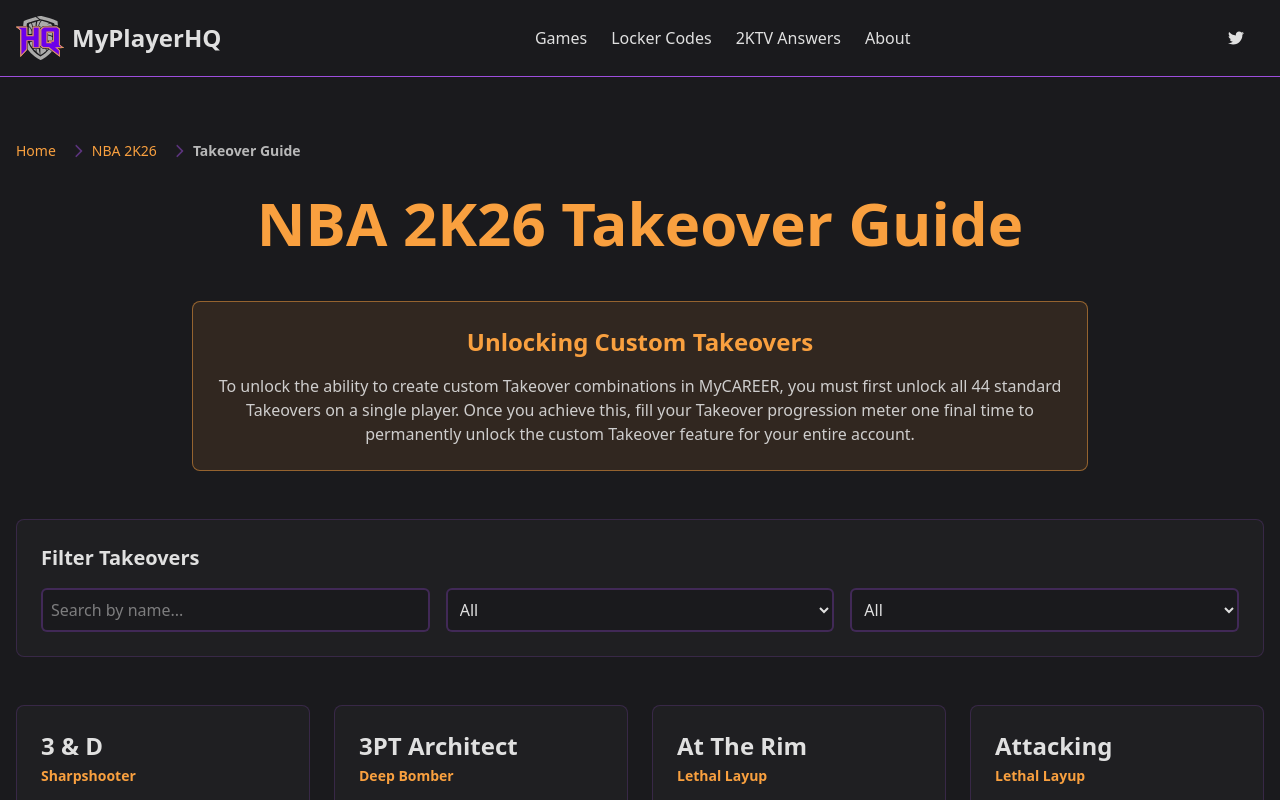
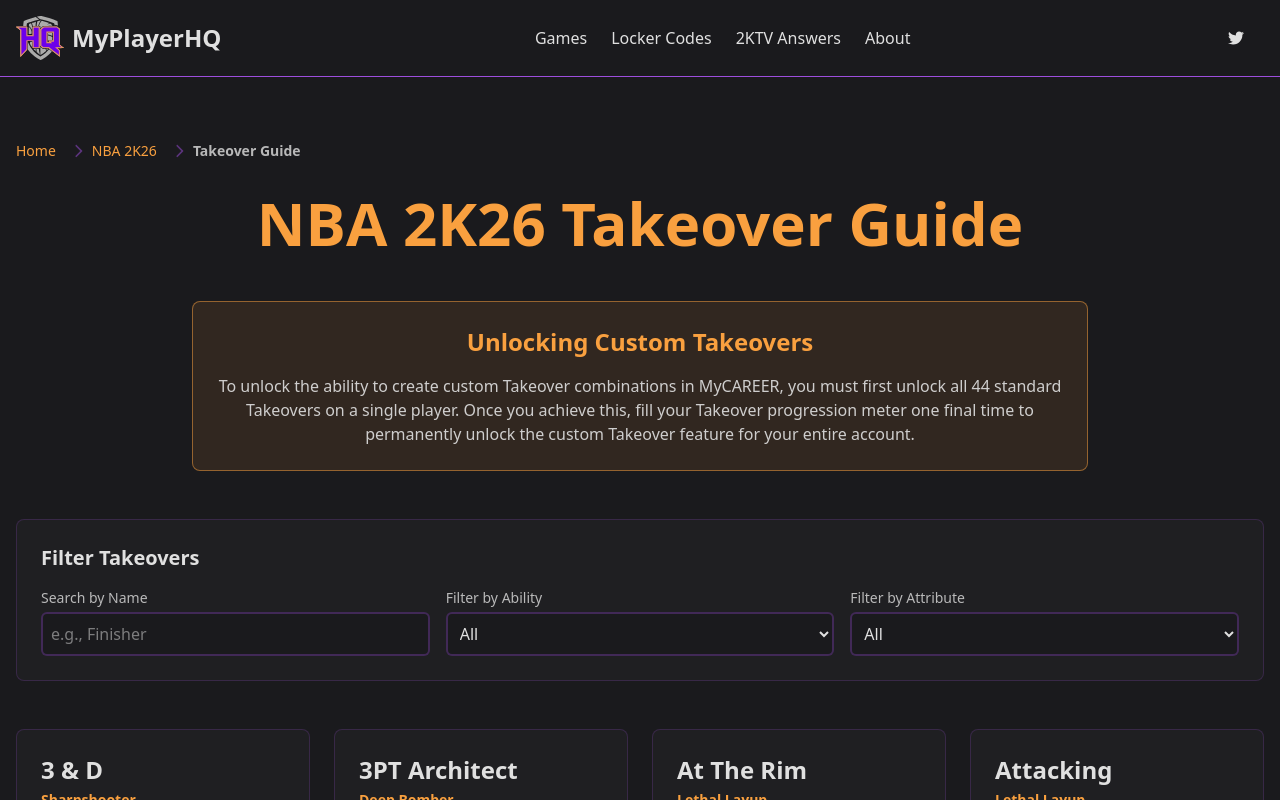
Before and after one commit to OneBuffaloLabs/myplayer-hq, a Next.js app: page /games/nba-2k26/takeover in a window 1280 px wide. Shown: the top 800 px of the page. Built offline with nearby package versions, Linux system fonts and the light colour scheme.

Commit message:
[Issue-20] Cleaned up filters section on takeover page

```diff
--- a/src/app/games/nba-2k26/takeover/page.tsx
+++ b/src/app/games/nba-2k26/takeover/page.tsx
@@ -68,14 +68,29 @@ export default function TakeoverPage() {
               Filter Takeovers
             </h2>
             <div className="grid grid-cols-1 md:grid-cols-3 gap-4">
+              <div>
+                <label
+                  htmlFor="search-takeover-name"
+                  className="block text-sm font-medium text-text/80 mb-1">
+                  Search by Name
+                </label>
                 <input
+                  id="search-takeover-name"
                   type="search"
-                placeholder="Search by name..."
+                  placeholder="e.g., Finisher"
                   value={searchTerm}
                   onChange={(e) => setSearchTerm(e.target.value)}
                   className="w-full bg-background border-2 border-accent/30 rounded-md p-2 focus:outline-none focus:border-primary"
                 />
+              </div>
+              <div>
+                <label
+                  htmlFor="filter-ability"
+                  className="block text-sm font-medium text-text/80 mb-1">
+                  Filter by Ability
+                </label>
                 <select
+                  id="filter-ability"
                   value={abilityFilter}
                   onChange={(e) => setAbilityFilter(e.target.value)}
                   className="w-full bg-background border-2 border-accent/30 rounded-md p-2 focus:outline-none focus:border-primary cursor-pointer">
@@ -85,7 +100,15 @@ export default function TakeoverPage() {
                     </option>
                   ))}
                 </select>
+              </div>
+              <div>
+                <label
+                  htmlFor="filter-attribute"
+                  className="block text-sm font-medium text-text/80 mb-1">
+                  Filter by Attribute
+                </label>
                 <select
+                  id="filter-attribute"
                   value={attributeFilter}
                   onChange={(e) => setAttributeFilter(e.target.value)}
                   className="w-full bg-background border-2 border-accent/30 rounded-md p-2 focus:outline-none focus:border-primary cursor-pointer">
@@ -95,6 +118,7 @@ export default function TakeoverPage() {
                     </option>
                   ))}
                 </select>
+              </div>
             </div>
           </section>
 
```
Lines whose indentation alone changed are shown as unchanged.
